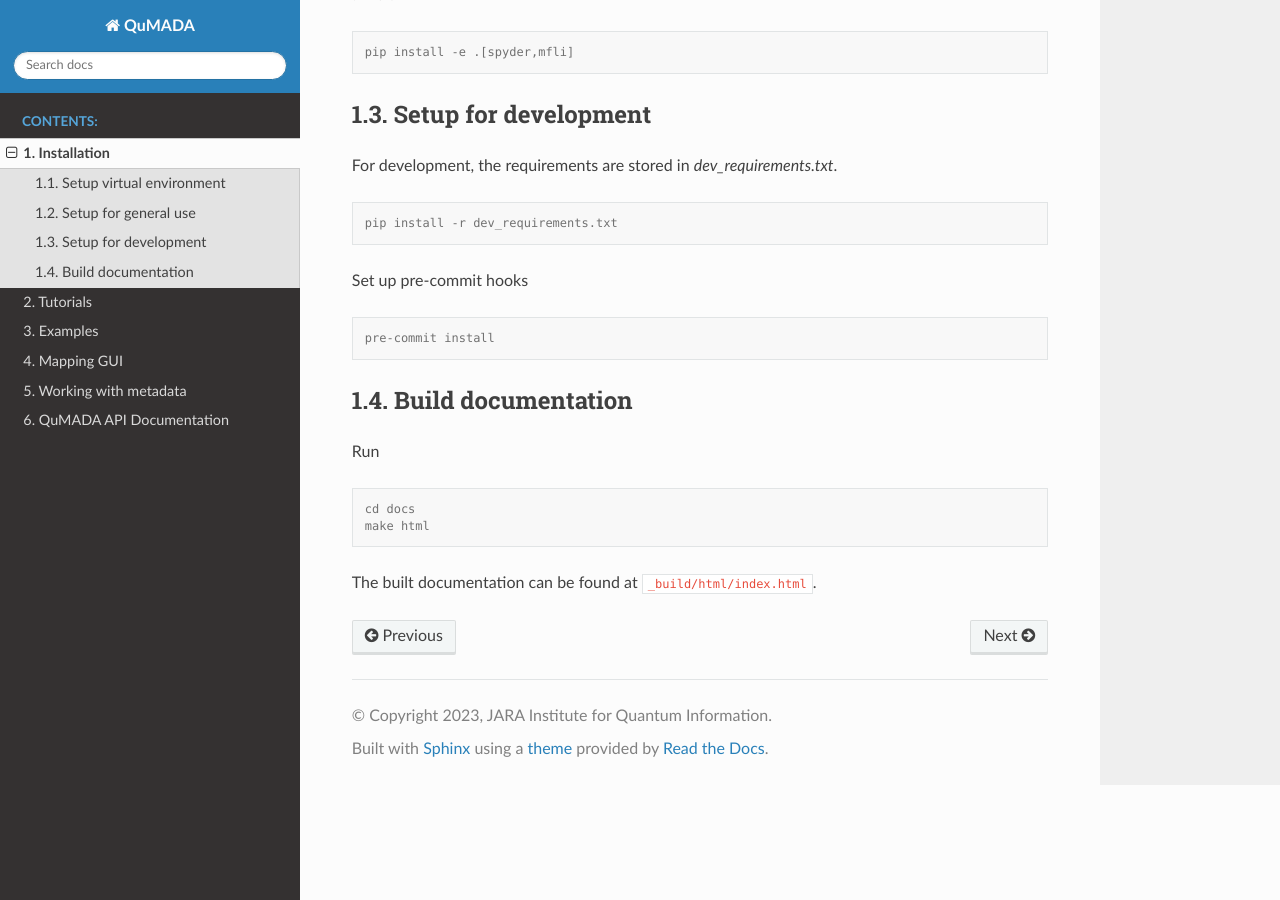
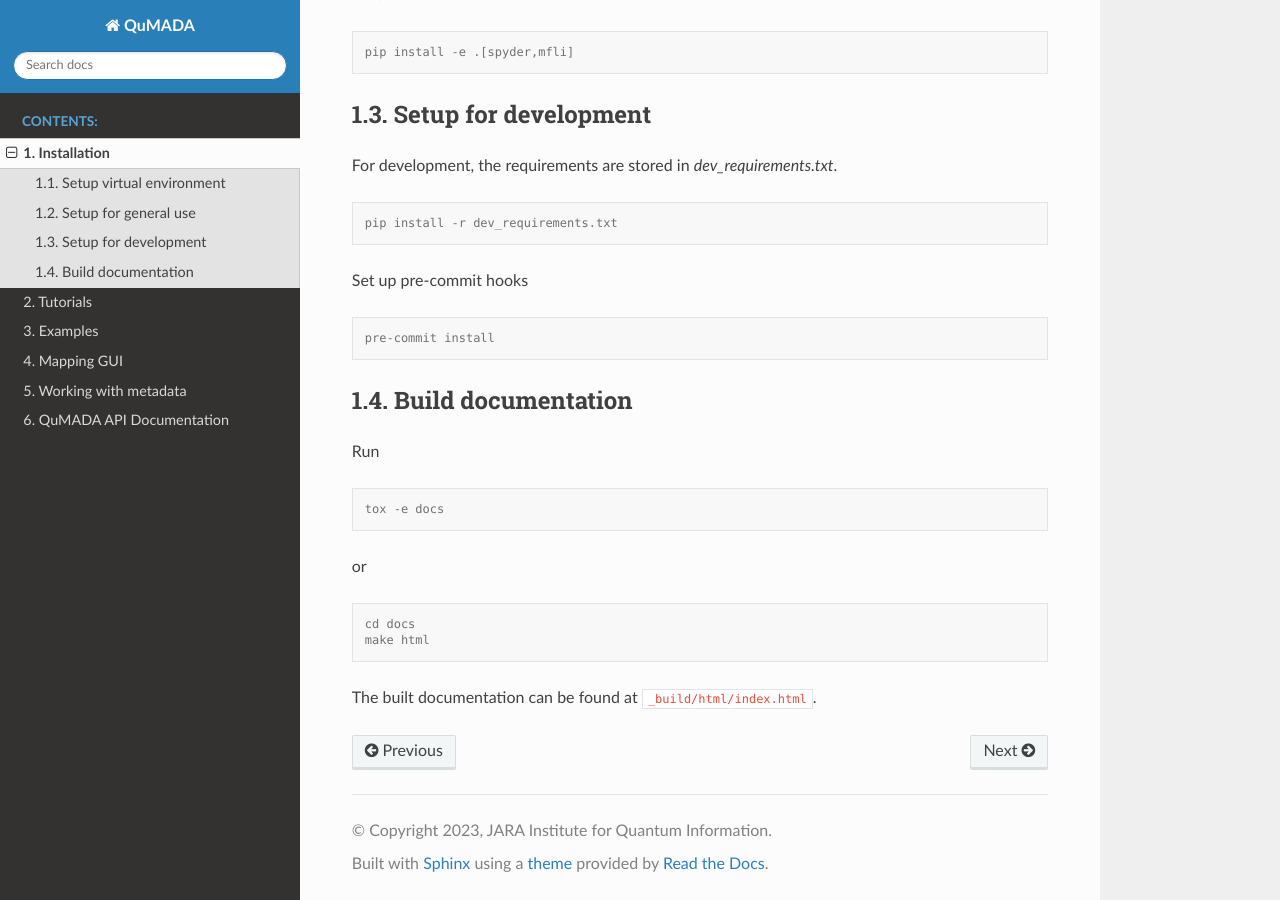
Before and after one commit to qutech/QuMADA, a Sphinx documentation site: the page built from docs/installation.rst, in a window 1280 px wide and 900 px high, scrolled down 894 px. Built offline with Sphinx 7.4.7 and the Read the Docs theme 2.0.0, drawn with Linux system fonts in a browser that asks for light colours.

```diff
--- a/docs/installation.rst
+++ b/docs/installation.rst
@@ -65,6 +65,12 @@ Run
 
 .. code-block:: console
 
+    tox -e docs
+
+or
+
+.. code-block:: console
+
     cd docs
     make html
 
```
Also changed, not shown: README.md (+6 -0 lines).
